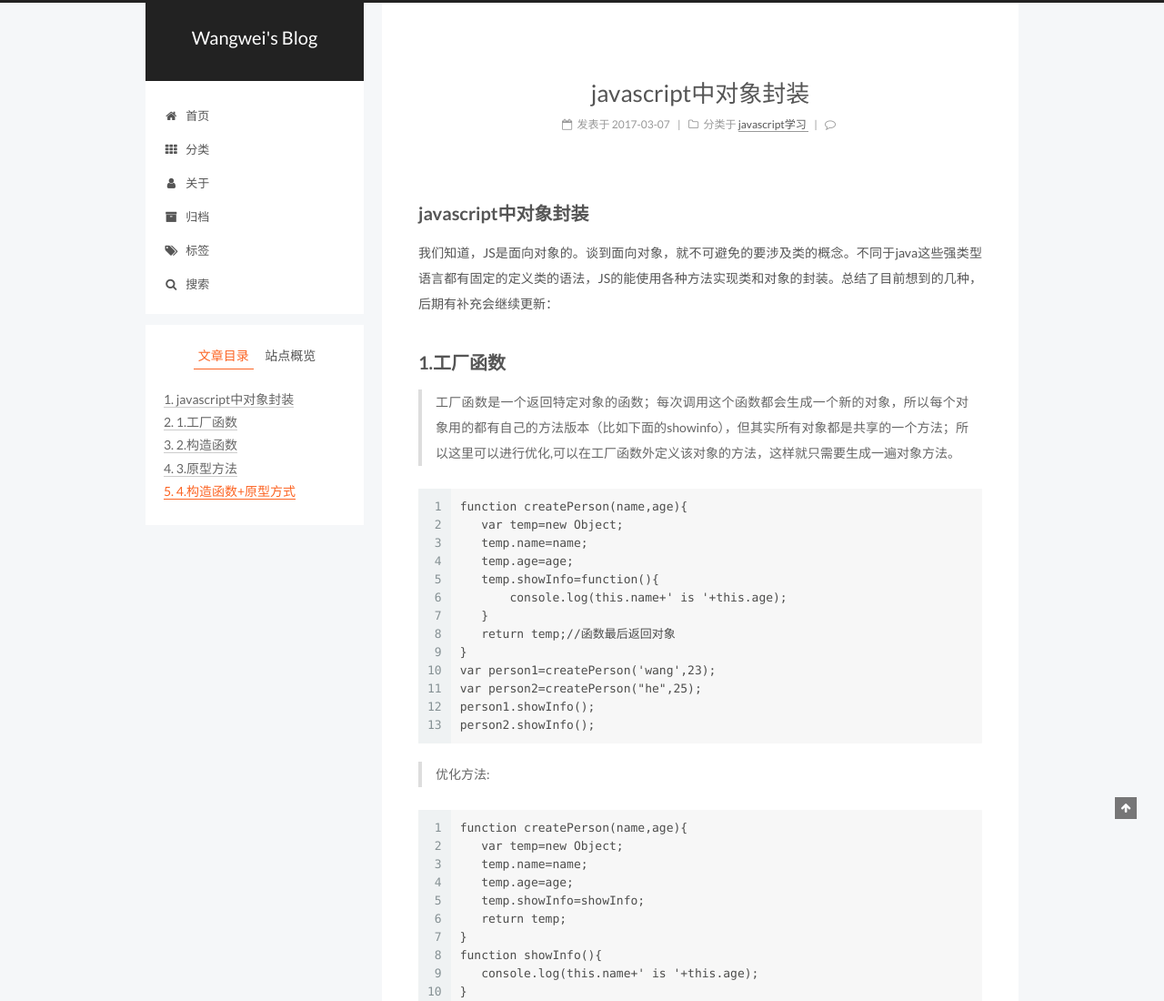
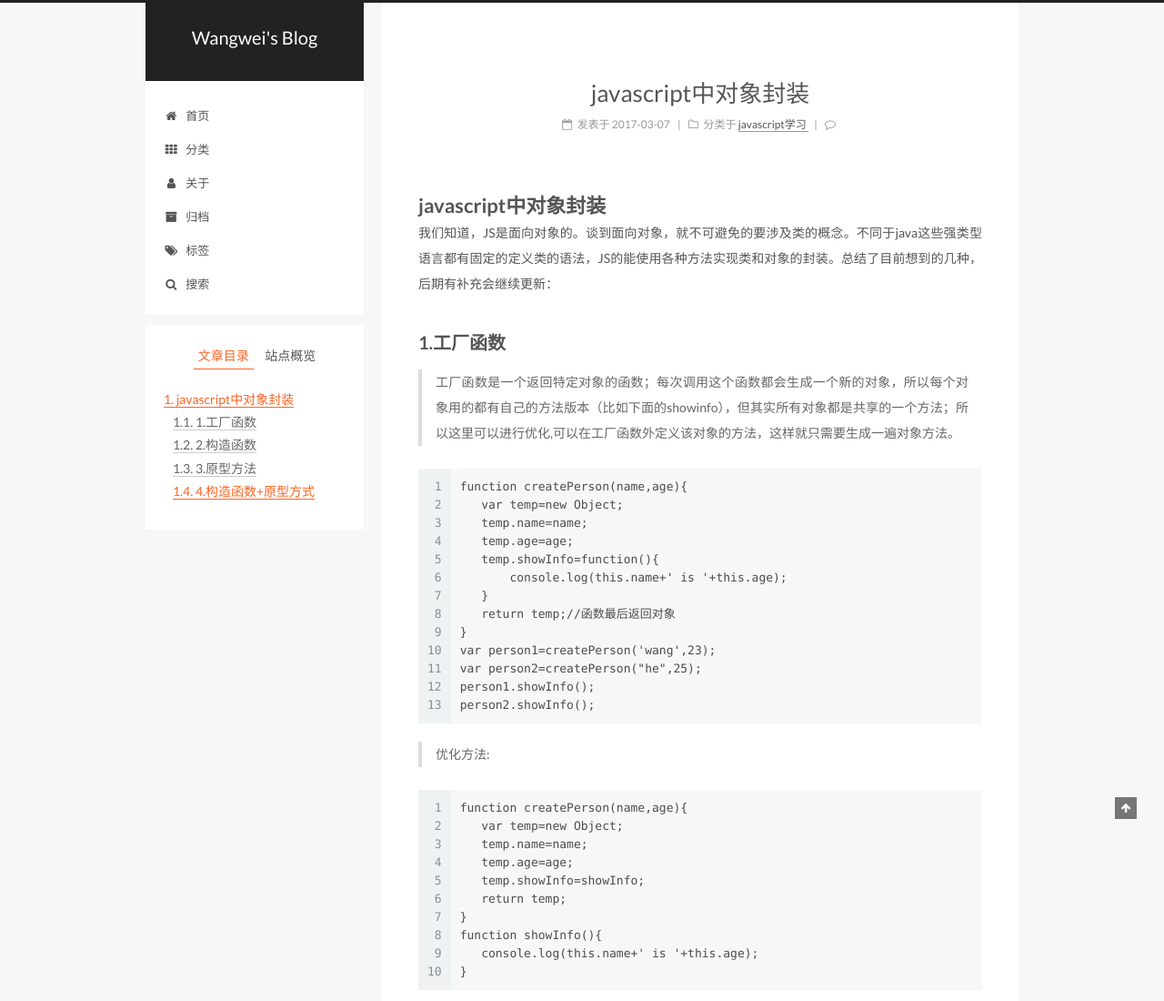
Before and after one commit to wangwei0724/wangwei0724.github.io, a plain HTML site: page 2017/03/07/my-new-post/index.html in a window 1280 px wide. Shown: the top 1100 px of the page at 91% size. Drawn offline with Linux system fonts and the light colour scheme; a script that the page names is missing.

Commit message:
Site updated: 2017-04-05 17:26:33

```diff
--- a/2017/03/07/my-new-post/index.html
+++ b/2017/03/07/my-new-post/index.html
@@ -97,7 +97,7 @@
 <meta property="og:description" content="javascript中对象封装我们知道，JS是面向对象的。谈到面向对象，就不可避免的要涉及类的概念。不同于java这些强类型语言都有固定的定义类的语法，JS的能使用各种方法实现类和对象的封装。总结了目前想到的几种，后期有补充会继续更新：
 1.工厂函数
 工厂函数是一个返回特定对象的函数；每次调用这个函数都会生成一个新的对象，所以每个对象用的都有自己的方法版本（比如下面的showinfo），但其实所有">
-<meta property="og:updated_time" content="2017-04-05T09:23:43.000Z">
+<meta property="og:updated_time" content="2017-04-05T09:26:23.000Z">
 <meta name="twitter:card" content="summary">
 <meta name="twitter:title" content="javascript中对象封装">
 <meta name="twitter:description" content="javascript中对象封装我们知道，JS是面向对象的。谈到面向对象，就不可避免的要涉及类的概念。不同于java这些强类型语言都有固定的定义类的语法，JS的能使用各种方法实现类和对象的封装。总结了目前想到的几种，后期有补充会继续更新：
@@ -423,7 +423,7 @@
 
 
 
-        <h2 id="javascript中对象封装"><a href="#javascript中对象封装" class="headerlink" title="javascript中对象封装"></a>javascript中对象封装</h2><p>我们知道，JS是面向对象的。谈到面向对象，就不可避免的要涉及类的概念。不同于java这些强类型语言都有固定的定义类的语法，JS的能使用各种方法实现类和对象的封装。总结了目前想到的几种，后期有补充会继续更新：</p>
+        <h1 id="javascript中对象封装"><a href="#javascript中对象封装" class="headerlink" title="javascript中对象封装"></a>javascript中对象封装</h1><p>我们知道，JS是面向对象的。谈到面向对象，就不可避免的要涉及类的概念。不同于java这些强类型语言都有固定的定义类的语法，JS的能使用各种方法实现类和对象的封装。总结了目前想到的几种，后期有补充会继续更新：</p>
 <h2 id="1-工厂函数"><a href="#1-工厂函数" class="headerlink" title="1.工厂函数"></a>1.工厂函数</h2><blockquote>
 <p>工厂函数是一个返回特定对象的函数；每次调用这个函数都会生成一个新的对象，所以每个对象用的都有自己的方法版本（比如下面的showinfo），但其实所有对象都是共享的一个方法；所以这里可以进行优化,可以在工厂函数外定义该对象的方法，这样就只需要生成一遍对象方法。</p>
 </blockquote>
@@ -626,7 +626,7 @@
 
 
 
-              <div class="post-toc-content"><ol class="nav"><li class="nav-item nav-level-2"><a class="nav-link" href="#javascript中对象封装"><span class="nav-number">1.</span> <span class="nav-text">javascript中对象封装</span></a></li><li class="nav-item nav-level-2"><a class="nav-link" href="#1-工厂函数"><span class="nav-number">2.</span> <span class="nav-text">1.工厂函数</span></a></li><li class="nav-item nav-level-2"><a class="nav-link" href="#2-构造函数"><span class="nav-number">3.</span> <span class="nav-text">2.构造函数</span></a></li><li class="nav-item nav-level-2"><a class="nav-link" href="#3-原型方法"><span class="nav-number">4.</span> <span class="nav-text">3.原型方法</span></a></li><li class="nav-item nav-level-2"><a class="nav-link" href="#4-构造函数-原型方式"><span class="nav-number">5.</span> <span class="nav-text">4.构造函数+原型方式</span></a></li></ol></div>
+              <div class="post-toc-content"><ol class="nav"><li class="nav-item nav-level-1"><a class="nav-link" href="#javascript中对象封装"><span class="nav-number">1.</span> <span class="nav-text">javascript中对象封装</span></a><ol class="nav-child"><li class="nav-item nav-level-2"><a class="nav-link" href="#1-工厂函数"><span class="nav-number">1.1.</span> <span class="nav-text">1.工厂函数</span></a></li><li class="nav-item nav-level-2"><a class="nav-link" href="#2-构造函数"><span class="nav-number">1.2.</span> <span class="nav-text">2.构造函数</span></a></li><li class="nav-item nav-level-2"><a class="nav-link" href="#3-原型方法"><span class="nav-number">1.3.</span> <span class="nav-text">3.原型方法</span></a></li><li class="nav-item nav-level-2"><a class="nav-link" href="#4-构造函数-原型方式"><span class="nav-number">1.4.</span> <span class="nav-text">4.构造函数+原型方式</span></a></li></ol></li></ol></div>
 
 
           </div>
--- a/css/main.css
+++ b/css/main.css
@@ -1699,7 +1699,7 @@ pre .javascript .function {
   width: 4px;
   height: 4px;
   border-radius: 50%;
-  background: #e9fec7;
+  background: #ffbaff;
 }
 .links-of-blogroll {
   font-size: 13px;
```
Also changed, not shown: index.html (+1 -1 lines).
